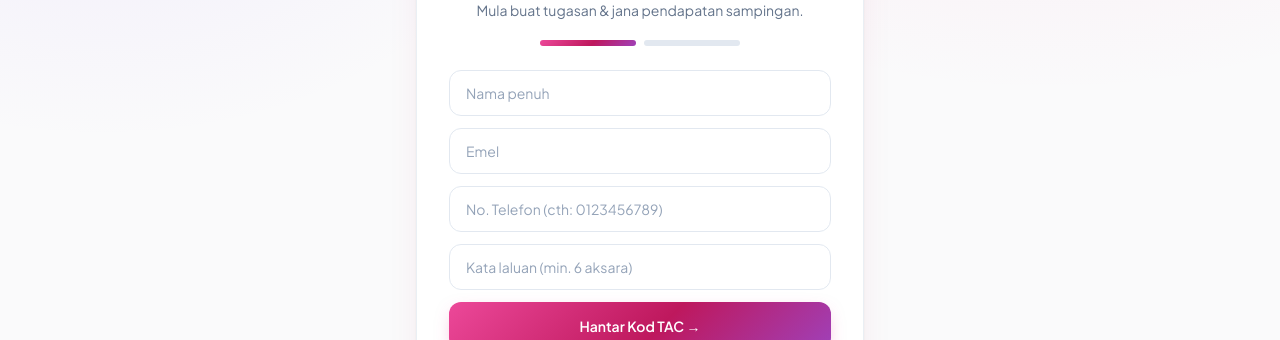
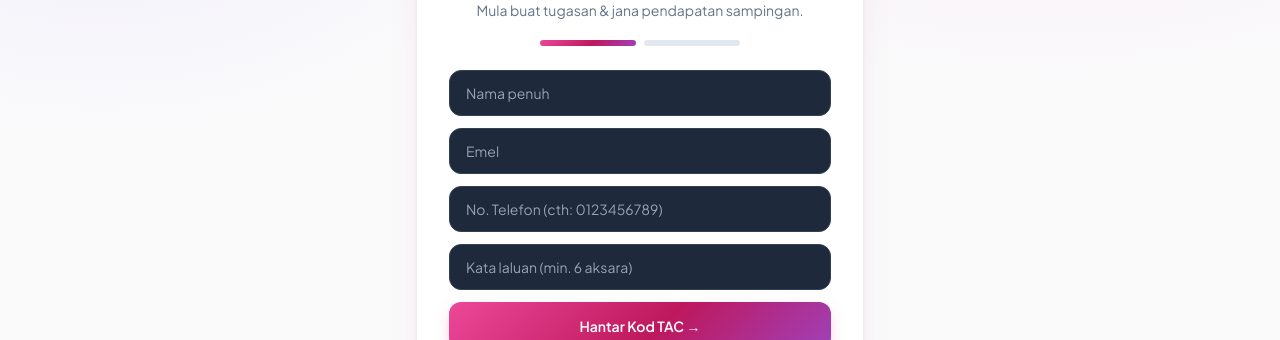
Before and after one commit to aqilrvsb/peningtask, a Next.js app: page /daftar in a window 1280 px wide. Shown: the part 227-567 px from the top of the page. Built offline with nearby package versions, Linux system fonts and the light colour scheme; no server answers.

Commit message:
Inputs: force dark field + white text globally (readable), color-scheme light, login uses pj-input

```diff
--- a/app/globals.css
+++ b/app/globals.css
@@ -3,7 +3,28 @@
 @tailwind utilities;
 
 :root {
-  color-scheme: light dark;
+  color-scheme: light;
+}
+
+/* All form controls: dark field + white text (consistent & readable) */
+@layer base {
+  input:not([type="checkbox"]):not([type="radio"]),
+  textarea,
+  select {
+    color-scheme: dark;
+    background-color: #1e293b; /* slate-800 */
+    color: #ffffff;
+    border-color: #334155; /* slate-700 */
+  }
+  input::placeholder,
+  textarea::placeholder {
+    color: #94a3b8; /* slate-400 */
+    opacity: 1;
+  }
+  select option {
+    background-color: #1e293b;
+    color: #ffffff;
+  }
 }
 
 html {
@@ -90,9 +111,8 @@ body {
   }
 
   .pj-input {
-    @apply w-full rounded-xl border border-slate-200 bg-white/80 px-4 py-3 text-sm outline-none
-           transition placeholder:text-slate-400 focus:border-brand-400 focus:ring-4 focus:ring-brand-500/15
-           dark:border-white/10 dark:bg-white/5;
+    @apply w-full rounded-xl border border-slate-700 bg-slate-800 px-4 py-3 text-sm text-white outline-none
+           transition placeholder:text-slate-400 focus:border-brand-400 focus:ring-4 focus:ring-brand-500/25;
   }
 }
 
--- a/app/log-masuk/page.tsx
+++ b/app/log-masuk/page.tsx
@@ -44,7 +44,7 @@ export default function LoginPage() {
             placeholder="Emel"
             value={email}
             onChange={(e) => setEmail(e.target.value)}
-            className="w-full rounded-xl border border-slate-300 px-4 py-3 outline-none focus:border-brand-500 dark:border-slate-700 dark:bg-slate-950"
+            className="pj-input"
           />
           <input
             type="password"
@@ -52,7 +52,7 @@ export default function LoginPage() {
             placeholder="Kata laluan"
             value={password}
             onChange={(e) => setPassword(e.target.value)}
-            className="w-full rounded-xl border border-slate-300 px-4 py-3 outline-none focus:border-brand-500 dark:border-slate-700 dark:bg-slate-950"
+            className="pj-input"
           />
           <div className="text-right">
             <Link href="/lupa-kata-laluan" className="text-sm text-brand-500 hover:underline">
```
